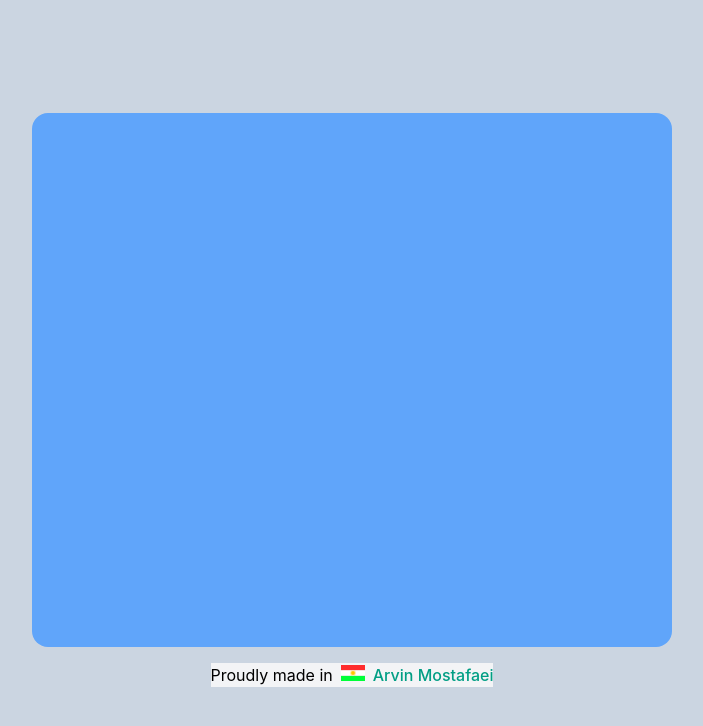
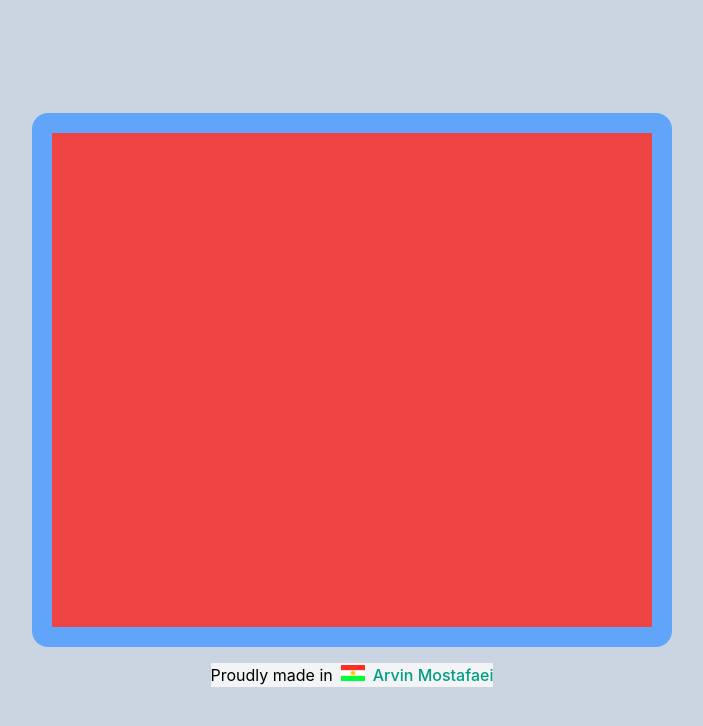
Before and after one commit to arviinmo/palora, a Next.js app: page / in a window 1280 px wide. Shown: the top 726 px of the page, without its empty margins (288-991 px from the left). Built offline with nearby package versions, Linux system fonts and the light colour scheme.

Commit message:
added tailwind

```diff
--- a/pages/index.js
+++ b/pages/index.js
@@ -11,7 +11,11 @@ export default function Home() {
         <link rel="icon" href="/favicon.ico" />
       </Head>
       <div className="w-3/3 bg-slate-300 flex flex-col items-center justify-center h-screen">
-        <div className="grid h-2/3 rounded-2xl place-items-center w-1/2 bg-blue-400"></div>
+        <div className="flex flex-row h-2/3 rounded-2xl place-items-center w-1/2 p-5 bg-blue-400">
+          <div className="w-full h-full items-right bg-red-500">
+
+          </div>
+        </div>
         <footer className="bg-gray-100 mt-4 flex flex-wrap items-center">
           Proudly made in
           <Link href="#">
```
